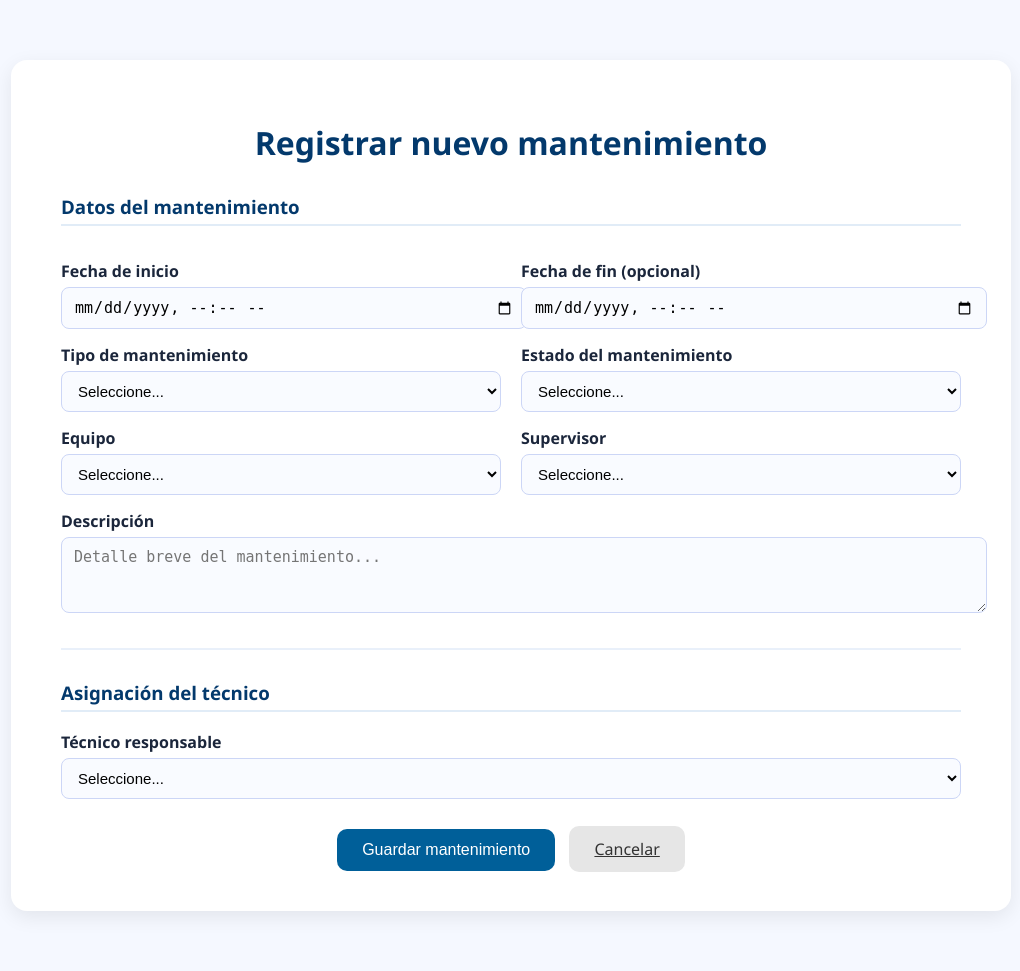
After one commit to bozame/mantenimiento-cine, a Django app: page /crear_mantenimiento_con_asignacion/ in a window 1280 px wide. The commit adds this page. Shown: the whole page, without its empty margins (129-1149 px from the left). Run offline with Django 5.2, Linux system fonts and the light colour scheme; data that the repository does not hold is empty.

Commit message:
cambios generales

```diff
--- a/cine/templates/asignaciones.html
+++ b/cine/templates/asignaciones.html
@@ -7,6 +7,7 @@
     <link rel="stylesheet" href="{% static 'css/estilos.css' %}">
 </head>
 <body>
+    <div class="container">
         <h1>Asignaciones</h1>
 
         <table border="1" cellspacing="0" cellpadding="5">
@@ -23,7 +24,9 @@
                 <td>{{ asignacion.id_empleado.nombre }}</td>
                 <td>
                     <button onclick="editarAsignacion({{ asignacion.id_asignacion }}, {{ asignacion.id_mantenimiento.id_mantenimiento }}, {{ asignacion.id_empleado.id_empleado }})">Editar</button>
-                <a href="{% url 'eliminar_asignacion' asignacion.id_asignacion %}" onclick="return confirm('¿Seguro que quieres eliminar esta asignación?');">Eliminar</a>
+                    <a href="{% url 'eliminar_asignacion' asignacion.id_asignacion %}">
+                        <button onclick="return confirm('¿Seguro que quieres eliminar esta asignación?');">Eliminar</button>
+                    </a>
                 </td>
             </tr>
             {% endfor %}
@@ -56,6 +59,7 @@
             <button type="submit" id="btn-submit">Guardar</button>
             <button type="button" onclick="ocultarFormulario()">Cancelar</button>
         </form>
+    </div>
 
     <script>
         function editarAsignacion(id_asignacion, mantenimiento_id, empleado_id) {
--- /dev/null
+++ b/cine/templates/crear_mantenimiento.html
@@ -0,0 +1,228 @@
+{% load static %}
+<!DOCTYPE html>
+<html lang="es">
+<head>
+  <meta charset="UTF-8">
+  <meta name="viewport" content="width=device-width, initial-scale=1.0">
+  <title>Nuevo Mantenimiento</title>
+  <style>
+    body {
+      font-family: 'Segoe UI', sans-serif;
+      background-color: #f5f8ff;
+      margin: 0;
+      padding: 0;
+      color: #0d1b2a;
+    }
+
+    .container {
+      max-width: 900px;
+      margin: 60px auto;
+      background-color: #fff;
+      border-radius: 16px;
+      box-shadow: 0 6px 20px rgba(0, 0, 0, 0.08);
+      padding: 40px 50px;
+    }
+
+    h1 {
+      text-align: center;
+      color: #03396c;
+      margin-bottom: 30px;
+    }
+
+    h3 {
+      color: #03396c;
+      margin-top: 20px;
+      border-bottom: 2px solid #e1ecf7;
+      padding-bottom: 5px;
+    }
+
+    label {
+      display: block;
+      font-weight: 600;
+      margin-top: 15px;
+      color: #1b263b;
+    }
+
+    input, select, textarea {
+      width: 100%;
+      padding: 10px 12px;
+      margin-top: 5px;
+      border: 1px solid #ccd6f6;
+      border-radius: 8px;
+      font-size: 15px;
+      background-color: #f9fbff;
+      transition: border-color 0.2s;
+    }
+
+    input:focus, select:focus, textarea:focus {
+      border-color: #005f99;
+      outline: none;
+      background-color: #fff;
+    }
+
+    textarea {
+      resize: vertical;
+    }
+
+    .form-grid {
+      display: grid;
+      grid-template-columns: 1fr 1fr;
+      gap: 20px;
+    }
+
+    .divider {
+      margin: 30px 0;
+      border: 0;
+      border-top: 2px solid #e9f0fa;
+    }
+
+    .btn-primary {
+      background-color: #005f99;
+      color: white;
+      padding: 12px 25px;
+      border: none;
+      border-radius: 10px;
+      font-size: 16px;
+      cursor: pointer;
+      transition: background-color 0.25s ease;
+    }
+
+    .btn-primary:hover {
+      background-color: #034f84;
+    }
+
+    .btn-secondary {
+      background-color: #e6e6e6;
+      color: #333;
+      padding: 12px 25px;
+      border: none;
+      border-radius: 10px;
+      font-size: 16px;
+      cursor: pointer;
+      margin-left: 10px;
+      transition: background-color 0.25s ease;
+    }
+
+    .btn-secondary:hover {
+      background-color: #d0d0d0;
+    }
+
+    .button-container {
+      text-align: center;
+      margin-top: 30px;
+    }
+
+    /* 🎉 Estilo para mensajes */
+    .alert {
+      padding: 14px 18px;
+      border-radius: 10px;
+      font-size: 15px;
+      margin-bottom: 25px;
+      text-align: center;
+      animation: fadein 0.5s;
+    }
+
+    .alert-success {
+      background-color: #e7f7ed;
+      border-left: 5px solid #2e8b57;
+      color: #155724;
+    }
+
+    @keyframes fadein {
+      from { opacity: 0; transform: translateY(-5px); }
+      to { opacity: 1; transform: translateY(0); }
+    }
+
+    @media (max-width: 700px) {
+      .form-grid {
+        grid-template-columns: 1fr;
+      }
+      .container {
+        padding: 25px;
+      }
+    }
+  </style>
+</head>
+<body>
+  <div class="container">
+    <h1>Registrar nuevo mantenimiento</h1>
+
+    <form method="POST" action="{% url 'crear_mantenimiento_con_asignacion' %}">
+      {% csrf_token %}
+
+      <h3>Datos del mantenimiento</h3>
+      <div class="form-grid">
+        <div>
+          <label>Fecha de inicio</label>
+          <input type="datetime-local" name="fecha_inicio" required>
+        </div>
+        <div>
+          <label>Fecha de fin (opcional)</label>
+          <input type="datetime-local" name="fecha_fin">
+        </div>
+      </div>
+
+      <div class="form-grid">
+        <div>
+          <label>Tipo de mantenimiento</label>
+          <select name="id_tipo_mant" required>
+            <option value="">Seleccione...</option>
+            {% for t in tipos %}
+              <option value="{{ t.id_maestra }}">{{ t.nombre }}</option>
+            {% endfor %}
+          </select>
+        </div>
+        <div>
+          <label>Estado del mantenimiento</label>
+          <select name="id_estado_mant" required>
+            <option value="">Seleccione...</option>
+            {% for e in estados %}
+              <option value="{{ e.id_maestra }}">{{ e.nombre }}</option>
+            {% endfor %}
+          </select>
+        </div>
+      </div>
+
+      <div class="form-grid">
+        <div>
+          <label>Equipo</label>
+          <select name="id_equipo" required>
+            <option value="">Seleccione...</option>
+            {% for eq in equipos %}
+              <option value="{{ eq.id_equipo }}">{{ eq.nombre }}</option>
+            {% endfor %}
+          </select>
+        </div>
+        <div>
+          <label>Supervisor</label>
+          <select name="id_supervisor" required>
+            <option value="">Seleccione...</option>
+            {% for emp in empleados %}
+              <option value="{{ emp.id_empleado }}">{{ emp.nombre }}</option>
+            {% endfor %}
+          </select>
+        </div>
+      </div>
+
+      <label>Descripción</label>
+      <textarea name="descripcion" rows="3" placeholder="Detalle breve del mantenimiento..."></textarea>
+
+      <hr class="divider">
+
+      <h3>Asignación del técnico</h3>
+      <label>Técnico responsable</label>
+      <select name="id_empleado" required>
+        <option value="">Seleccione...</option>
+        {% for emp in empleados %}
+          <option value="{{ emp.id_empleado }}">{{ emp.nombre }}</option>
+        {% endfor %}
+      </select>
+
+      <div class="button-container">
+        <button type="submit" class="btn-primary">Guardar mantenimiento</button>
+        <a href="{% url 'mantenimientos' %}" class="btn-secondary">Cancelar</a>
+      </div>
+    </form>
+  </div>
+</body>
+</html>
--- a/cine/templates/empleados.html
+++ b/cine/templates/empleados.html
@@ -47,7 +47,7 @@
             <label>Rol:</label><br>
             <select name="id_rol" id="id_rol" required>
                 <option value="">Seleccione</option>
-                {% for r in maestra %}
+                {% for r in rol %}
                     <option value="{{ r.id_maestra }}">{{ r.nombre }}</option>
                 {% endfor %}
             </select><br><br>
@@ -55,7 +55,7 @@
             <label>Turno:</label><br>
             <select name="id_turno" id="id_turno" required>
                 <option value="">Seleccione</option>
-                {% for t in maestra %}
+                {% for t in turno %}
                     <option value="{{ t.id_maestra }}">{{ t.nombre }}</option>
                 {% endfor %}
             </select><br><br>
--- a/cine/templates/equipos.html
+++ b/cine/templates/equipos.html
@@ -47,7 +47,7 @@
             <label>Tipo:</label><br>
             <select name="id_tipo_eq" id="id_tipo_eq" required>
                 <option value="">Seleccione</option>
-                {% for t in maestra %}
+                {% for t in tipos_eq %}
                     <option value="{{ t.id_maestra }}">{{ t.nombre }}</option>
                 {% endfor %}
             </select><br><br>
@@ -63,7 +63,7 @@
             <label>Estado Funcional:</label><br>
             <select name="id_estado_func" id="id_estado_func" required>
                 <option value="">Seleccione</option>
-                {% for e in maestra %}
+                {% for e in estado_func %}
                     <option value="{{ e.id_maestra }}">{{ e.nombre }}</option>
                 {% endfor %}
             </select><br><br>
--- a/cine/templates/mantenimientos.html
+++ b/cine/templates/mantenimientos.html
@@ -59,7 +59,7 @@
             <label>Tipo de Mantenimiento:</label><br>
             <select name="id_tipo_mant" id="id_tipo_mant" required>
                 <option value="">Seleccione</option>
-                {% for t in maestra %}
+                {% for t in tipo_mant %}
                     <option value="{{ t.id_maestra }}">{{ t.nombre }}</option>
                 {% endfor %}
             </select><br><br>
@@ -67,7 +67,7 @@
             <label>Estado:</label><br>
             <select name="id_estado_mant" id="id_estado_mant" required>
                 <option value="">Seleccione</option>
-                {% for e in maestra %}
+                {% for e in estado_mant %}
                     <option value="{{ e.id_maestra }}">{{ e.nombre }}</option>
                 {% endfor %}
             </select><br><br>
--- a/cine/urls.py
+++ b/cine/urls.py
@@ -27,5 +27,5 @@ urlpatterns = [
     path('asignaciones/eliminar/<int:id_asignacion>/', views.eliminar_asignacion, name='eliminar_asignacion'),
 
     path('vistas/', views.vistas, name='vistas'),
-
+    path('crear_mantenimiento_con_asignacion/', views.crear_mantenimiento_con_asignacion, name='crear_mantenimiento_con_asignacion'),
 ]
--- a/cine/views.py
+++ b/cine/views.py
@@ -66,8 +66,11 @@ def vista_supervisores_mantenimientos(request):
 # ----------------- CRUD SALAS--------------------
 def salas(request):
     salas = Salas.objects.all()
-    maestra = Maestra.objects.all()  # Para el select de estado funcional
-    return render(request, 'salas.html', {'salas': salas, 'maestra': maestra})
+    maestra = Maestra.objects.filter(padre=1)
+    return render(request, 'salas.html', {
+        'salas': salas,
+        'maestra': maestra
+        })
 
 # crear o editar
 def guardar_sala(request):
@@ -101,11 +104,13 @@ def eliminar_sala(request, id_sala):
 def equipos(request):
     equipos = Equipos.objects.all()
     salas = Salas.objects.all()
-    tipos_estado = Maestra.objects.all()
+    tipos_eq = Maestra.objects.filter(padre=2)
+    estado_func = Maestra.objects.filter(padre=1)
     return render(request, 'equipos.html', {
         'equipos': equipos,
         'salas': salas,
-        'maestra': tipos_estado,
+        'tipos_eq': tipos_eq,
+        'estado_func': estado_func,
     })
 
 def guardar_equipo(request):
@@ -146,8 +151,13 @@ def eliminar_equipo(request, id_equipo):
 # ------------------- CRUD EMPLEADOS ----------------------
 def empleados(request):
     empleados = Empleados.objects.all()
-    maestra = Maestra.objects.all()
-    return render(request, 'empleados.html', {'empleados': empleados, 'maestra': maestra})
+    rol = Maestra.objects.filter(padre=6)
+    turno = Maestra.objects.filter(padre=5)
+    return render(request, 'empleados.html', {
+        'empleados': empleados,
+        'rol':rol,
+        'turno':turno,
+        })
 
 def guardar_empleado(request):
     if request.method == 'POST':
@@ -182,7 +192,7 @@ def eliminar_empleado(request, id_empleado):
 def mantenimientos(request):
     mantenimientos_obj = Mantenimientos.objects.select_related(
         'id_tipo_mant', 'id_estado_mant', 'id_equipo', 'id_supervisor'
-    ).all()
+    ).order_by('id_mantenimiento')
 
     mantenimientos = []
     for m in mantenimientos_obj:
@@ -198,12 +208,14 @@ def mantenimientos(request):
             'duracion': duracion_mantenimiento(m.id_mantenimiento)  # <-- calculamos la duración
         })
 
-    maestra = Maestra.objects.all()
+    estado_mant = Maestra.objects.filter(padre=3)
+    tipo_mant = Maestra.objects.filter(padre=4)
     equipos = Equipos.objects.all()
-    empleados = Empleados.objects.all()
+    empleados = Empleados.objects.filter(id_rol=24)
     return render(request, 'mantenimientos.html', {
         'mantenimientos': mantenimientos,
-        'maestra': maestra,
+        'estado_mant': estado_mant,
+        'tipo_mant': tipo_mant,
         'equipos': equipos,
         'empleados': empleados
     })
@@ -340,3 +352,62 @@ def vistas(request):
     }
 
     return render(request, 'vistas.html', context)
+
+
+from django.contrib import messages
+
+def crear_mantenimiento_con_asignacion(request):
+    if request.method == 'POST':
+        fecha_inicio_str = request.POST.get('fecha_inicio')
+        fecha_fin_str = request.POST.get('fecha_fin')
+        id_tipo_mant = request.POST.get('id_tipo_mant')
+        id_estado_mant = request.POST.get('id_estado_mant')
+        id_equipo = request.POST.get('id_equipo')
+        id_supervisor = request.POST.get('id_supervisor')
+        descripcion = request.POST.get('descripcion')
+        id_empleado = request.POST.get('id_empleado')
+
+        fecha_inicio = timezone.make_aware(datetime.strptime(fecha_inicio_str, '%Y-%m-%dT%H:%M'))
+        fecha_fin = None
+        if fecha_fin_str:
+            fecha_fin = timezone.make_aware(datetime.strptime(fecha_fin_str, '%Y-%m-%dT%H:%M'))
+
+        tipo_mant = get_object_or_404(Maestra, id_maestra=id_tipo_mant)
+        estado_mant = get_object_or_404(Maestra, id_maestra=id_estado_mant)
+        equipo = get_object_or_404(Equipos, id_equipo=id_equipo)
+        supervisor = get_object_or_404(Empleados, id_empleado=id_supervisor)
+        empleado = get_object_or_404(Empleados, id_empleado=id_empleado)
+
+        # guardar mantenimiento
+        mantenimiento = Mantenimientos.objects.create(
+            id_tipo_mant=tipo_mant,
+            id_estado_mant=estado_mant,
+            id_equipo=equipo,
+            id_supervisor=supervisor,
+            fecha_inicio=fecha_inicio,
+            fecha_fin=fecha_fin,
+            descripcion=descripcion
+        )
+
+        # guardar asignación
+        Asignaciones.objects.create(
+            id_mantenimiento=mantenimiento,
+            id_empleado=empleado
+        )
+
+        messages.success(request, '✅ Mantenimiento y asignación creados correctamente.')
+
+        return redirect('crear_mantenimiento_con_asignacion')  # redirige al mismo formulario
+
+    #get
+    equipos = Equipos.objects.all()
+    empleados = Empleados.objects.all()
+    tipos = Maestra.objects.filter(padre__nombre='tipo_mantenimiento')
+    estados = Maestra.objects.filter(padre__nombre='estado_mantenimiento')
+
+    return render(request, 'crear_mantenimiento.html', {
+        'equipos': equipos,
+        'empleados': empleados,
+        'tipos': tipos,
+        'estados': estados
+    })
```
Also changed, not shown: cine/logica.py (+10 -0 lines), cine/signals.py (+19 -6 lines), cine/templates/index.html (+9 -3 lines), cine/templates/salas.html (+1 -23 lines), cine/static/css/estilos.css (line endings or trailing spaces). Lines whose indentation alone changed are shown as unchanged.
